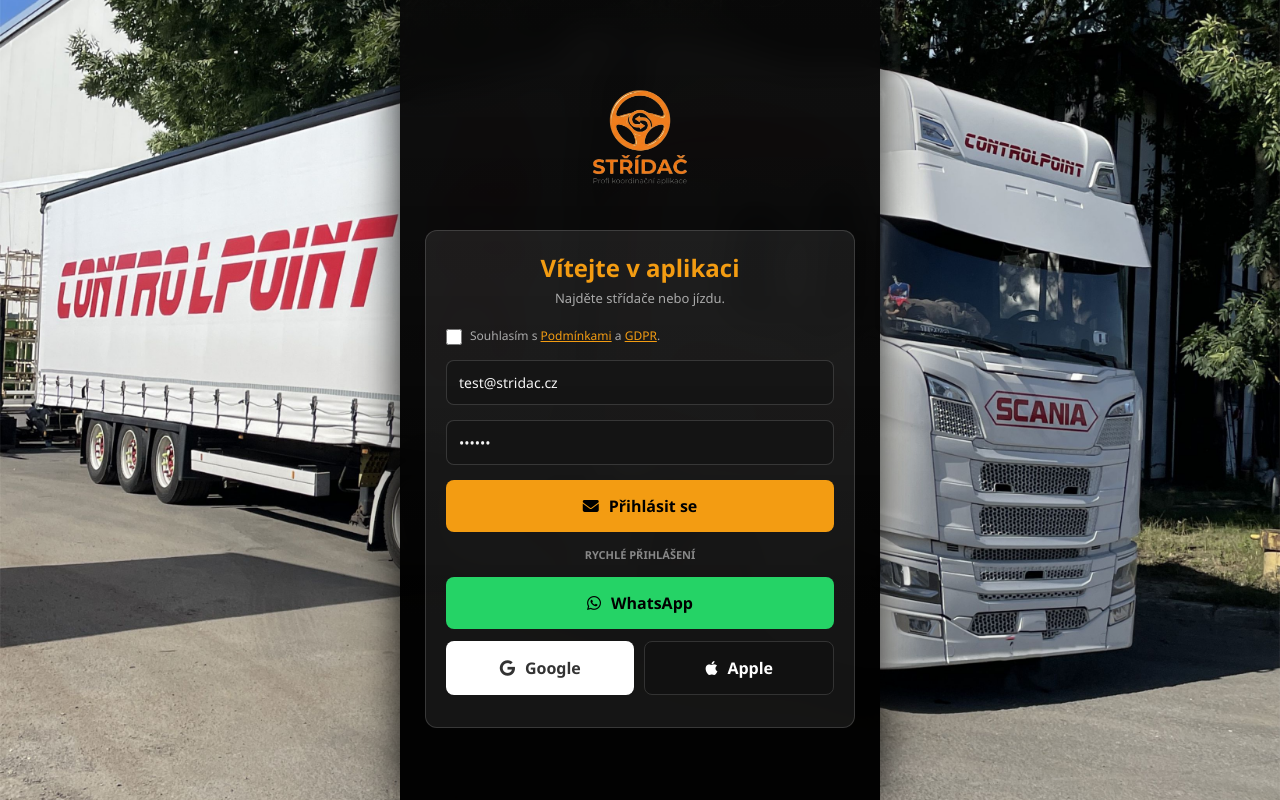
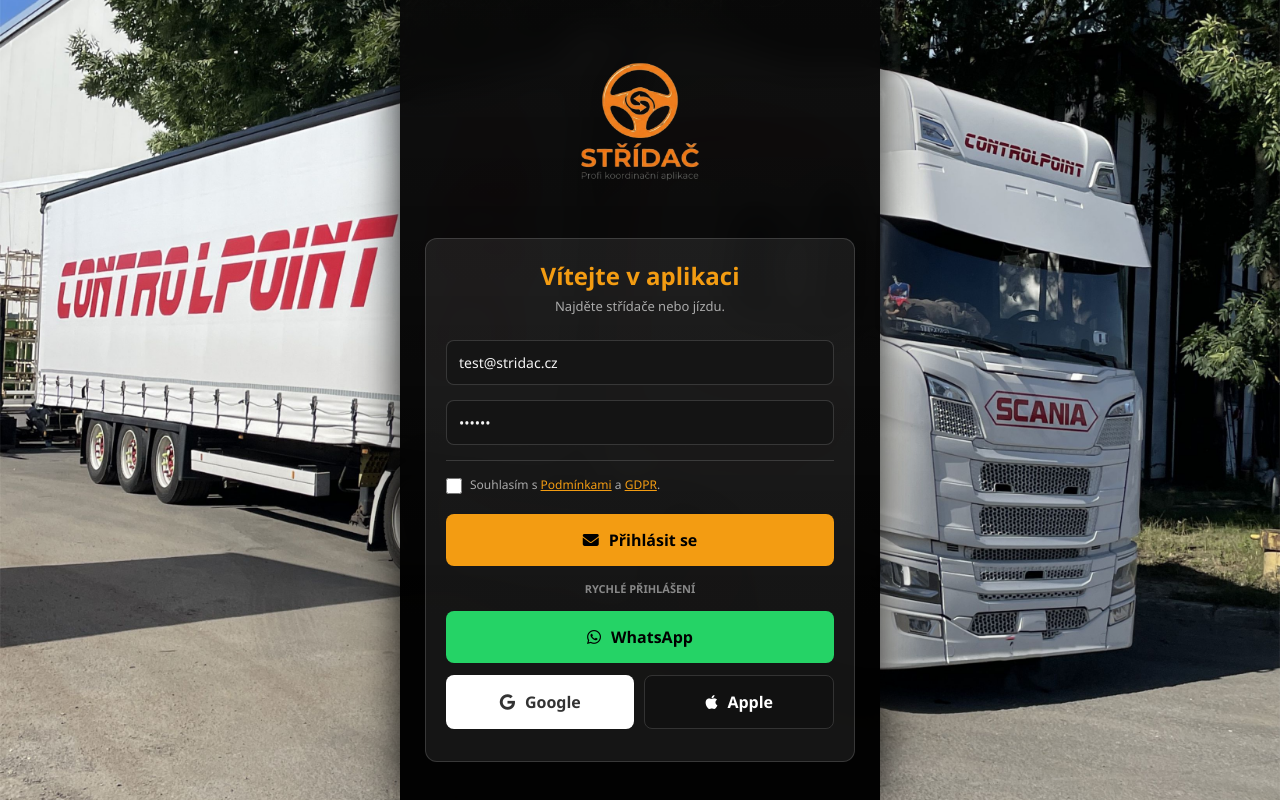
Before and after one commit to koukal96/Stridac2, a plain HTML site: page index.html in a window 1280 px wide. Drawn offline with Linux system fonts and the light colour scheme.

Commit message:
Update index.html

```diff
--- a/index.html
+++ b/index.html
@@ -224,29 +224,32 @@
         </div>
     </div>
 
-    <div id="screen-loading" class="screen active">
+        <div id="screen-loading" class="screen active">
         <div class="gauge-container"><div class="gauge-background"></div><div class="gauge-needle"></div></div>
         <div style="font-size: 24px; font-weight: bold; letter-spacing: 3px; color: var(--primary); text-transform: uppercase;">STŘÍDAČ</div>
     </div>
 
-       <div id="screen-login" class="screen">
+    <div id="screen-login" class="screen">
         <div class="bg-overlay"></div>
-        <div style="flex: 1; display: flex; flex-direction: column; justify-content: center; padding: 15px;"> <div style="text-align: center; margin-bottom: 5px;"> <img src="logo.png" alt="Logo Střídač" style="width: 280px; max-width: 90%; height: auto; margin: 0 auto; display: block;">
+        <div style="flex: 1; display: flex; flex-direction: column; justify-content: center; padding: 15px;">
+
+            <div style="text-align: center; margin-bottom: 10px;">
+                <img src="logo.png" alt="Logo Střídač" style="width: 350px; max-width: 100%; height: auto; margin: 0 auto; display: block;">
             </div>
 
-            <div class="auth-container" style="padding: 20px; margin: 10px;"> <h2 style="text-align: center; color: var(--primary); margin-bottom: 5px;">Vítejte v aplikaci</h2>
-                <p style="text-align: center; color: var(--text-muted); font-size: 13px; margin-bottom: 20px;">Najděte střídače nebo jízdu.</p>
+            <div class="auth-container" style="padding: 20px; margin: 10px;">
+                <h2 style="text-align: center; color: var(--primary); margin-bottom: 5px;">Vítejte v aplikaci</h2>
+                <p style="text-align: center; color: var(--text-muted); font-size: 13px; margin-bottom: 25px;">Najděte střídače nebo jízdu.</p>
 
-                <div style="margin-bottom: 15px;">
+                <input type="email" class="input-dark" placeholder="Váš E-mail" value="test@stridac.cz">
+                <input type="password" class="input-dark" placeholder="Heslo" value="123456" style="margin-bottom: 15px;">
+
+                <div style="margin-bottom: 20px; padding-top: 15px; border-top: 1px solid var(--border-color);">
                     <label style="display: flex; align-items: flex-start; gap: 8px; font-size: 12px; color: var(--text-muted); cursor: pointer;">
                         <input type="checkbox" id="legal-consent" style="margin-top: 2px;">
                         <span>Souhlasím s <a href="#" style="color: var(--primary); text-decoration: underline;">Podmínkami</a> a <a href="#" style="color: var(--primary); text-decoration: underline;">GDPR</a>.</span>
                     </label>
                 </div>
-
-
-                <input type="email" class="input-dark" placeholder="Váš E-mail" value="test@stridac.cz">
-                <input type="password" class="input-dark" placeholder="Heslo" value="123456">
 
                 <button class="btn btn-primary" onclick="tryLogin()"><i class="fa-solid fa-envelope"></i> Přihlásit se</button>
 
@@ -260,6 +263,7 @@
             </div>
         </div>
     </div>
+
 
     <div id="screen-role" class="screen">
         <div class="bg-overlay"></div>
```
